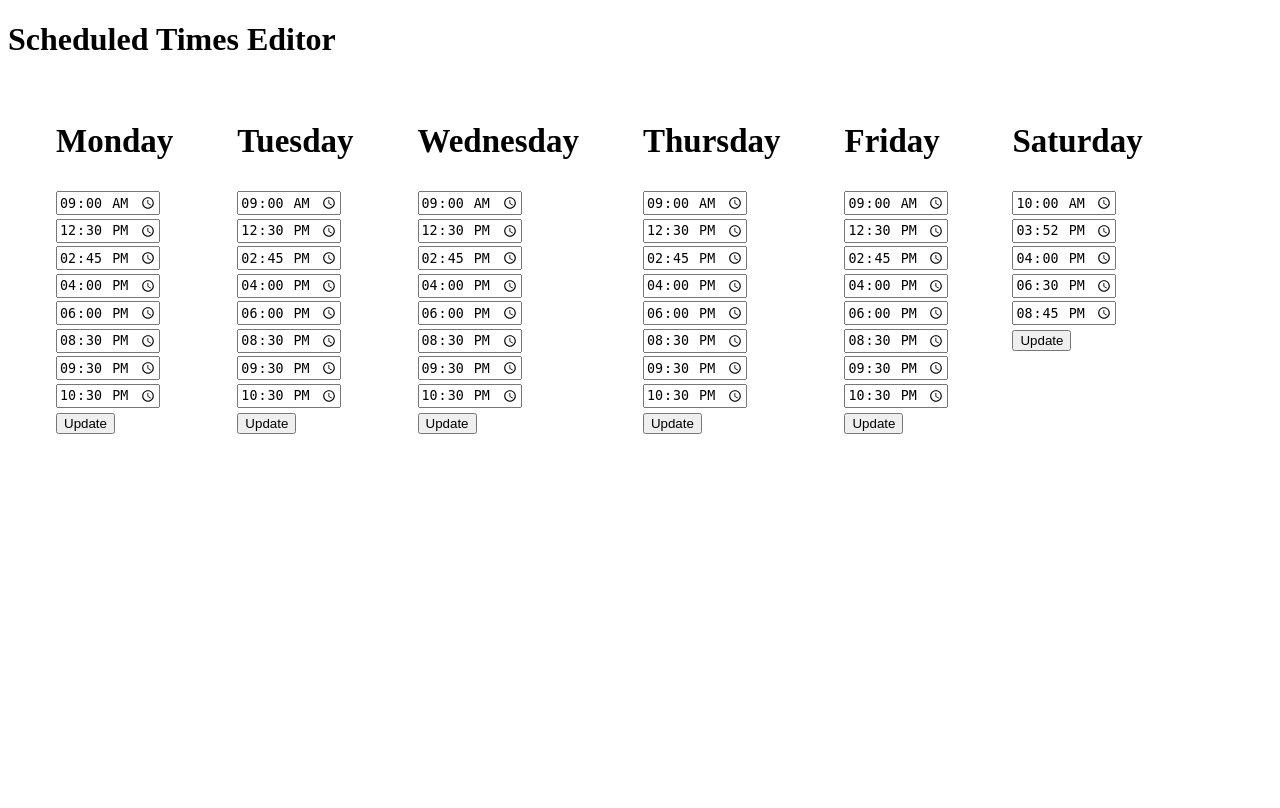
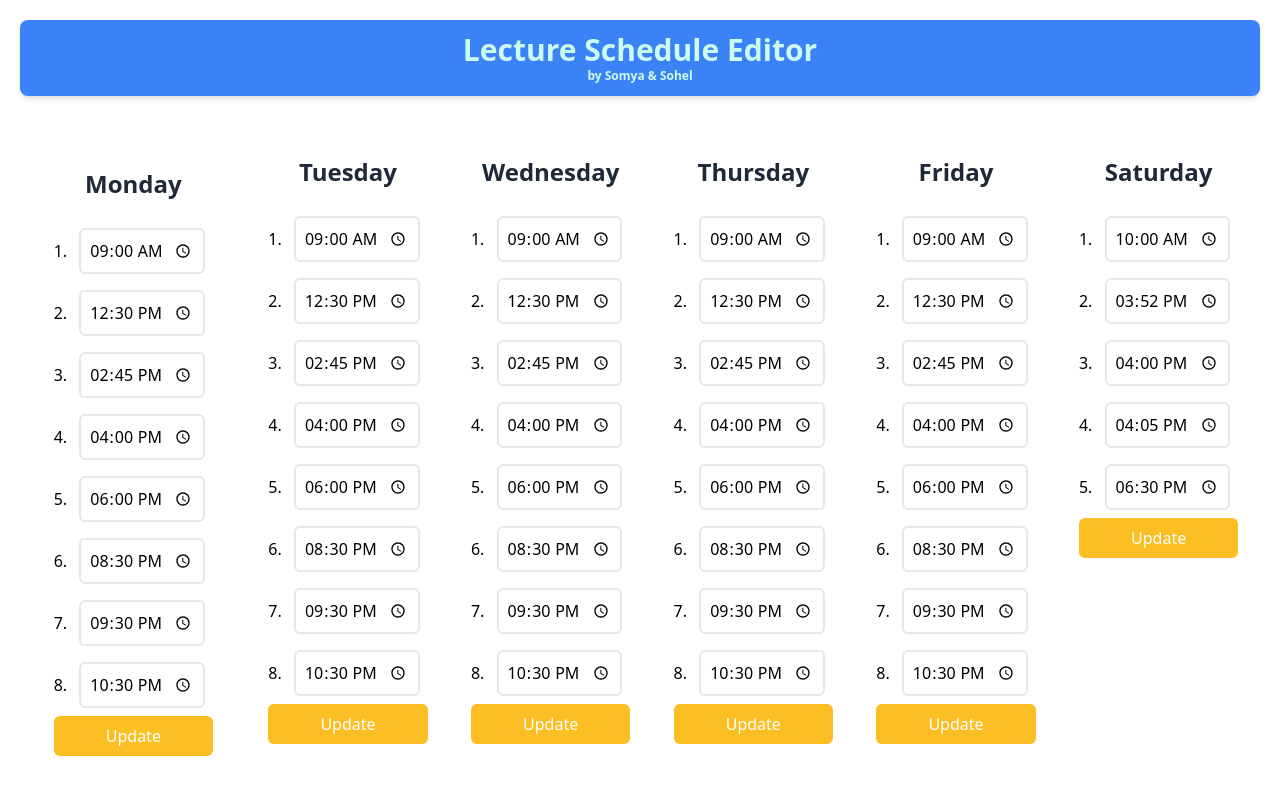
Before and after one commit to sohelshekhIn/BVBSchoolBell, a Flask app: page / in a window 1280 px wide. Before the commit the page ends 434 px from the top, so only its background shows below. Run offline with Flask 3, Linux system fonts and the light colour scheme; parts of the project's set-up code (start-up, migrations or seed data) failed here and were passed over; some libraries are stand-ins or nearby versions.

Commit message:
Added UI

```diff
--- a/app.py
+++ b/app.py
@@ -2,30 +2,41 @@ from flask import Flask, render_template, request, redirect, url_for
 import schedule
 import threading
 import json
-from log import log_time_to_file
+from jobLogger import log_time_to_file
+from sys import platform
+from os import path, getcwd
 
 app = Flask(__name__)
 
+if platform == "linux":
+    json_file_path = "root/home/BVBSchoolBell"
+elif platform == "win32":
+    json_file_path = getcwd()
+
+json_file_name = "schedule.json"
+json_file = path.join(json_file_path, json_file_name)
+
 # Load the scheduled times from schedule.json on startup
-with open("schedule.json") as f:
+with open(json_file) as f:
     weekday_scheduled_times = json.load(f)
+
+log_time_to_file("JSON File Opened")
 
 
 def save_schedule_to_json():
     # Save the scheduled times to schedule.json
-    with open("schedule.json", "w") as f:
+    with open(json_file, "w") as f:
         json.dump(weekday_scheduled_times, f, indent=4)
 
 
 def task():
     print("This is a scheduled task.")
-    log_time_to_file()
+    log_time_to_file("Task Runned")
 
 
 def update_schedule(day, times):
     # clear only the jobs with tag "test"
     schedule.clear(day)
-    print(day)
     if day == "monday":
         for t in times:
             schedule.every().monday.at(t).do(task).tag(day)
@@ -44,10 +55,6 @@ def update_schedule(day, times):
     elif day == "saturday":
         for t in times:
             schedule.every().saturday.at(t).do(task).tag(day)
-
-    # Schedule new jobs based on updated times
-    # for t in times:
-    #     schedule.every().day.at(t).do(task).tag(day)
 
 
 # set all shedule from weekday shedule time on startup
@@ -77,11 +84,9 @@ def update(day):
     return redirect(url_for("index"))
 
 
-if __name__ == "__main__":
-    # Start a background thread to execute scheduled tasks
-    background_thread = threading.Thread(target=background_thread)
-    background_thread.daemon = True
-    background_thread.start()
-
-    # Run the Flask app
-    app.run(debug=True)
+background_thread = threading.Thread(target=background_thread)
+background_thread.daemon = True
+background_thread.start()
+app.run(
+    debug=True,
+)
--- /dev/null
+++ b/jobLogger.py
@@ -0,0 +1,22 @@
+import datetime
+from sys import platform
+from os import path, getcwd
+
+if platform == "linux":
+    log_file_path = "root/home/BVBSchoolBell"
+elif platform == "win32":
+    log_file_path = getcwd()
+
+log_file_name = "history.log"
+log_file = path.join(log_file_path, log_file_name)
+
+
+def log_time_to_file(msg):
+    # Get the current time
+    current_time = datetime.datetime.now()
+    # Format the time as a string
+    time_str = current_time.strftime("%Y-%m-%d %H:%M:%S")
+    final_str = f"{time_str}: {msg}"
+    # Write the time to the file
+    with open(log_file, "a") as file:
+        file.write(final_str + "\n")
--- a/schedule.json
+++ b/schedule.json
@@ -49,5 +49,11 @@
         "21:30",
         "22:30"
     ],
-  "saturday": ["10:00", "15:52", "16:00", "18:30", "20:45"]
+    "saturday": [
+        "10:00",
+        "15:52",
+        "16:00",
+        "16:05",
+        "18:30"
+    ]
 }
--- a/templates/index.html
+++ b/templates/index.html
@@ -1,85 +1,163 @@
 <!DOCTYPE html>
 <html>
   <head>
-    <title>Scheduled Times Editor</title>
+    <title>Lecture Schedule Editor: School Bell</title>
   </head>
-  <body>
-    <h1>Scheduled Times Editor</h1>
-    <div
-      style="
-        display: flex;
-        flex-direction: row;
-        padding: 1rem;
-        margin: 1em auto 0 auto;
-      "
-    >
-      <div style="font-size: 22px; margin-left: 2rem; margin-right: 2rem">
-        <h2>Monday</h2>
-        <form action="/update/monday" method="post">
-          {% for time in times["monday"] %}
-          <input type="time" name="monday" value="{{ time }}" required /><br />
+
+  <!-- color scheme -->
+  <!-- blue-500 -->
+  <!-- indigo-300 -->
+  <!-- amber-300 -->
+  <!-- teal-100 -->
+  <script src="https://cdn.tailwindcss.com"></script>
+  <body class="w-90vh md:w-full h-full p-5">
+    <div class="bg-blue-500 p-3 w-full rounded-lg shadow-md">
+      <h1
+        class="w-full text-center text-teal-100 font-semibold text-2xl lg:text-3xl"
+      >
+        <span class="flex flex-col">
+          Lecture Schedule Editor
+          <span class="text-xs"> by Somya & Sohel </span>
+        </span>
+      </h1>
+    </div>
+    <div class="flex flex-wrap flex-row mt-10">
+      <div class="w-70vh mx-auto p-5 sm:w-fit flex flex-col items-center">
+        <form class="p-3" action="/update/monday" method="post">
+          <h2
+            class="w-full text-center text-gray-800 font-semibold text-xl lg:text-2xl mb-5"
+          >
+            Monday
+          </h2>
+          {% for time in times["monday"] %} {{ loop.index }}.
+          <input
+            class="border-2 rounded-md p-2 m-2"
+            type="time"
+            name="monday"
+            value="{{ time }}"
+            required
+          /><br />
           {% endfor %}
-          <input type="submit" value="Update" />
+          <input
+            class="px-3 py-2 w-full bg-amber-400 text-white rounded-md hover:bg-amber-500"
+            type="submit"
+            value="Update"
+          />
         </form>
       </div>
-      <div style="font-size: 22px; margin-left: 2rem; margin-right: 2rem">
-        <h2>Tuesday</h2>
+      <div class="w-70vh mx-auto p-5 sm:w-fit flex flex-col items-center">
         <form action="/update/tuesday" method="post">
-          {% for time in times["tuesday"] %}
-          <input type="time" name="tuesday" value="{{ time }}" required /><br />
+          <h2
+            class="w-full text-center text-gray-800 font-semibold text-xl lg:text-2xl mb-5"
+          >
+            Tuesday
+          </h2>
+          {% for time in times["tuesday"] %} {{ loop.index }}.
+          <input
+            class="border-2 rounded-md p-2 m-2"
+            type="time"
+            name="tuesday"
+            value="{{ time }}"
+            required
+          /><br />
           {% endfor %}
-          <input type="submit" value="Update" />
+          <input
+            class="px-3 py-2 w-full bg-amber-400 text-white rounded-md hover:bg-amber-500"
+            type="submit"
+            value="Update"
+          />
         </form>
       </div>
-      <div style="font-size: 22px; margin-left: 2rem; margin-right: 2rem">
-        <h2>Wednesday</h2>
+      <div class="w-70vh mx-auto p-5 sm:w-fit flex flex-col items-center">
         <form action="/update/wednesday" method="post">
-          {% for time in times["wednesday"] %}
+          <h2
+            class="w-full text-center text-gray-800 font-semibold text-xl lg:text-2xl mb-5"
+          >
+            Wednesday
+          </h2>
+          {% for time in times["wednesday"] %} {{ loop.index }}.
           <input
+            class="border-2 rounded-md p-2 m-2"
             type="time"
             name="wednesday"
             value="{{ time }}"
             required
           /><br />
           {% endfor %}
-          <input type="submit" value="Update" />
+          <input
+            class="px-3 py-2 w-full bg-amber-400 text-white rounded-md hover:bg-amber-500"
+            type="submit"
+            value="Update"
+          />
         </form>
       </div>
-      <div style="font-size: 22px; margin-left: 2rem; margin-right: 2rem">
-        <h2>Thursday</h2>
+      <div class="w-70vh mx-auto p-5 sm:w-fit flex flex-col items-center">
         <form action="/update/thursday" method="post">
-          {% for time in times["thursday"] %}
+          <h2
+            class="w-full text-center text-gray-800 font-semibold text-xl lg:text-2xl mb-5"
+          >
+            Thursday
+          </h2>
+          {% for time in times["thursday"] %} {{ loop.index }}.
           <input
+            class="border-2 rounded-md p-2 m-2"
             type="time"
             name="thursday"
             value="{{ time }}"
             required
           /><br />
           {% endfor %}
-          <input type="submit" value="Update" />
+          <input
+            class="px-3 py-2 w-full bg-amber-400 text-white rounded-md hover:bg-amber-500"
+            type="submit"
+            value="Update"
+          />
         </form>
       </div>
-      <div style="font-size: 22px; margin-left: 2rem; margin-right: 2rem">
-        <h2>Friday</h2>
+      <div class="w-70vh mx-auto p-5 sm:w-fit flex flex-col items-center">
         <form action="/update/friday" method="post">
-          {% for time in times["friday"] %}
-          <input type="time" name="friday" value="{{ time }}" required /><br />
+          <h2
+            class="w-full text-center text-gray-800 font-semibold text-xl lg:text-2xl mb-5"
+          >
+            Friday
+          </h2>
+          {% for time in times["friday"] %} {{ loop.index }}.
+          <input
+            class="border-2 rounded-md p-2 m-2"
+            type="time"
+            name="friday"
+            value="{{ time }}"
+            required
+          /><br />
           {% endfor %}
-          <input type="submit" value="Update" />
+          <input
+            class="px-3 py-2 w-full bg-amber-400 text-white rounded-md hover:bg-amber-500"
+            type="submit"
+            value="Update"
+          />
         </form>
       </div>
-      <div style="font-size: 22px; margin-left: 2rem; margin-right: 2rem">
-        <h2>Saturday</h2>
+      <div class="w-70vh mx-auto p-5 sm:w-fit flex flex-col items-center">
         <form action="/update/saturday" method="post">
-          {% for time in times["saturday"] %}
+          <h2
+            class="w-full text-center text-gray-800 font-semibold text-xl lg:text-2xl mb-5"
+          >
+            Saturday
+          </h2>
+          {% for time in times["saturday"] %} {{ loop.index }}.
           <input
+            class="border-2 rounded-md p-2 m-2"
             type="time"
             name="saturday"
             value="{{ time }}"
             required
           /><br />
           {% endfor %}
-          <input type="submit" value="Update" />
+          <input
+            class="px-3 py-2 w-full bg-amber-400 text-white rounded-md hover:bg-amber-500"
+            type="submit"
+            value="Update"
+          />
         </form>
       </div>
     </div>
```
Also changed, not shown: log.py (deleted, +0 -14 lines), 1 other file. Lines whose indentation alone changed are shown as unchanged.
